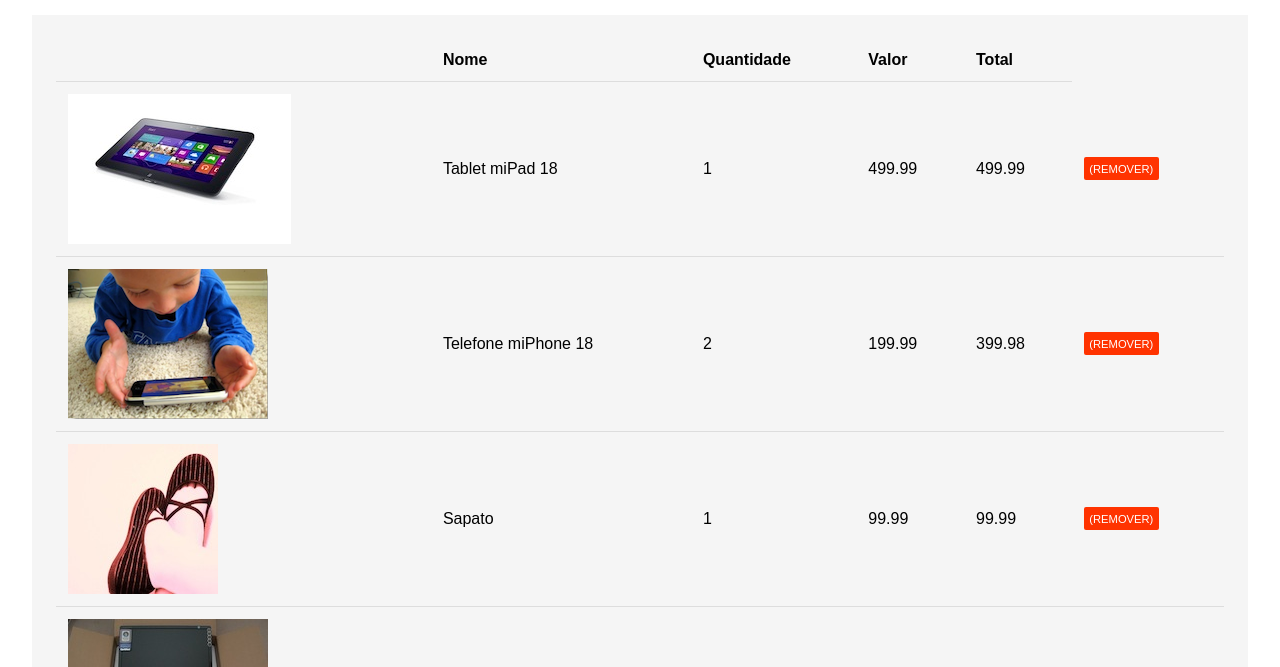
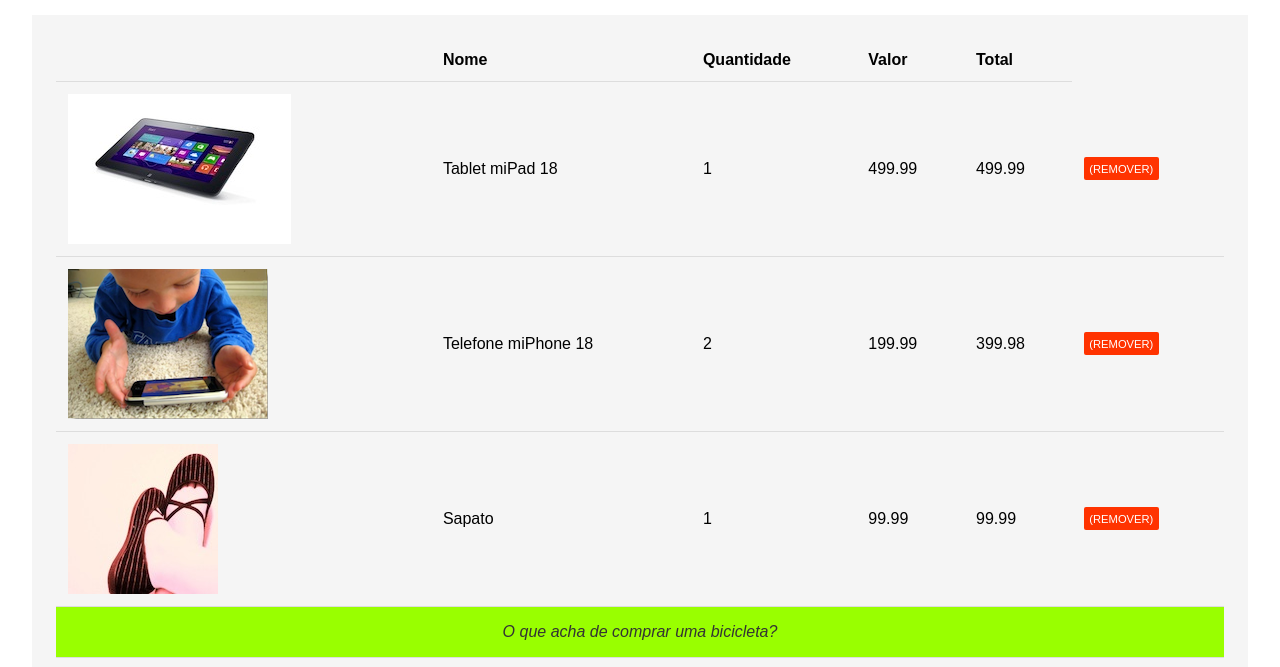
Before and after one commit to fsalencar/Alura-jQuery, a plain HTML site: page Projeto/index.html in a window 1280 px wide. Shown: the part 94-761 px from the top of the page. Drawn offline with Linux system fonts and the light colour scheme.

Commit message:
Brincando com o css e funções

```diff
--- a/Projeto/css/carrinho.css
+++ b/Projeto/css/carrinho.css
@@ -77,6 +77,10 @@ input[type=button] {
 	background: #FE0;
 }
 
+.hovering{
+	background: #ccc;
+}
+
 .resumo {
 	background: #555;
 	color: white;
--- a/Projeto/js/itens.js
+++ b/Projeto/js/itens.js
@@ -33,9 +33,42 @@ var undo= function(){
 	atualizaDados();
 }
 
+var umaPropaganda = function(){
+	var propagandas = [
+		"O que acha de comprar uma motocicleta?",
+		"O que acha de comprar uma bicicleta?",
+		"O que acha de comprar uma Nave espacial?",
+		"O que acha de comprar um satelite?"
+	];
+	var posicao = Math.floor(propagandas.length * Math.random());
+	var texto = propagandas[posicao];
+	var tr = $("<tr>").addClass("propaganda").append($("<td>"));
+	tr.find("td").attr("colspan",6).text(texto);
+	return tr;
+}
+var destaque = function() {
+	$(this).addClass("hovering");
+}
+var tiraDestaque = function(){
+	$(this).removeClass("hovering");
+
+}
+
 var aposInicializado = function(){
 	atualizaDados();
 	$(".undo").click(undo);
 	$(".remove-item").click(removeItem);
+	$(".carrinho").each(function(){
+		$(this).find("tr:nth-child(3n),tr:last").each(function(){
+			umaPropaganda().insertAfter($(this));
+		})
+	})
+$(".carrinho tbody tr").hover(destaque,tiraDestaque);
+	//$("tr").on("mouseenter",destaque);
+	//$("tr").on("mouseleave",tiraDestaque)
+	//	$("tr").hover(destaque, tiraDestaque);
+
+
+
 	};
 $(aposInicializado);
```
